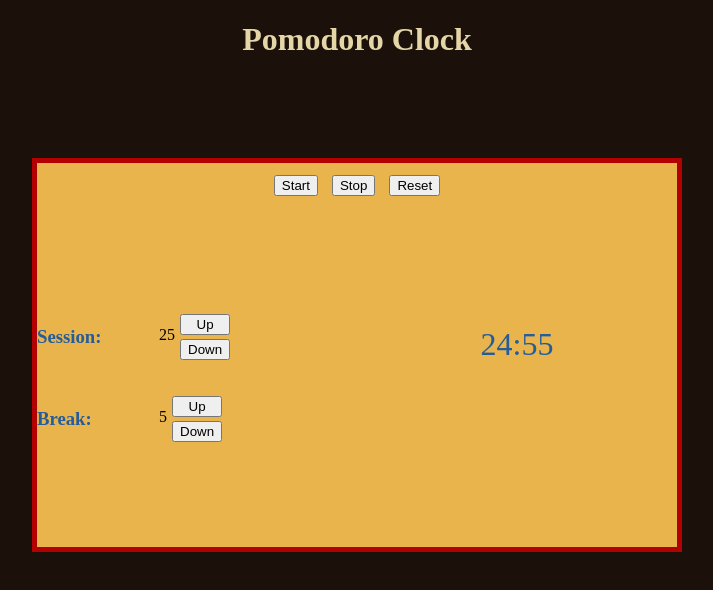
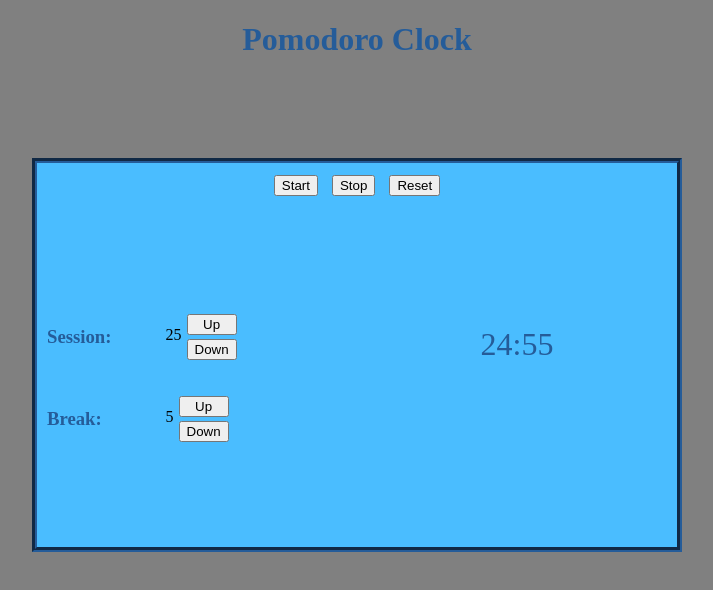
Before and after one commit to marboleda/pomodoro-clock, a plain HTML site: page index.html in a window 1280 px wide. Shown: the whole page, without its empty margins (283-996 px from the left). Drawn offline with Linux system fonts and the light colour scheme.

Commit message:
Make color scheme more pleasant

```diff
--- a/css/main.css
+++ b/css/main.css
@@ -1,5 +1,5 @@
 body {
-    background-color: #1C110A;
+    background-color: #808080;
 }
 
 h1 {
@@ -26,8 +26,8 @@ button {
     width: 50vw;
     height: 30vw;
     margin: 0 auto;
-    border: 5px solid #B30000;
-    background-color: #e9b44c;
+    border: 5px groove #255C99;
+    background-color: #4abdff;
 }
 
 #operations {
@@ -38,6 +38,7 @@ button {
 
 #session, #break {
     display: flex;
+    margin-left: 10px;
 }
 
 #session-time, #break-time, h3 {
@@ -57,13 +58,12 @@ button {
 
 #time {
     flex-basis: 50%;
-    color: #e4d6a7;
     text-align: center;
     padding-top: 30px;
     padding-bottom: 30px;
     font-size: 2rem;
 }
 
-h3, #time {
+h1, h3, #time {
     color: #255C99;
 }
```
